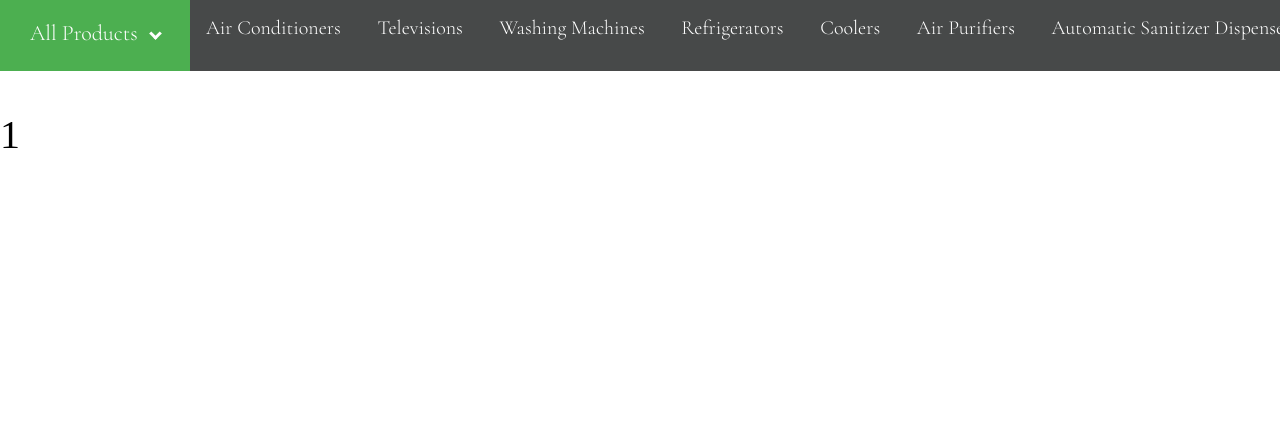
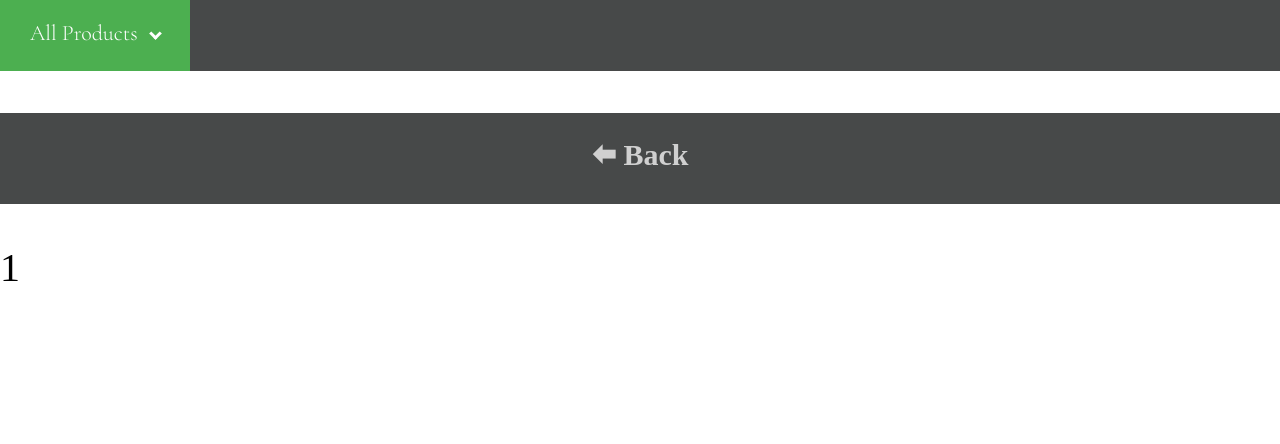
Before and after one commit to vibhor-s/KE_PythonAnywhere, a Django app: page /viewall/1 in a window 1280 px wide. Shown: the part 208-652 px from the top of the page. Run offline with Django 3.2, Linux system fonts and the light colour scheme; data comes from the database, SQL or seed files in the repository.

Commit message:
View all optimized

```diff
--- a/krishna_electronics/shop/static/shop/css/style1_pc.css
+++ b/krishna_electronics/shop/static/shop/css/style1_pc.css
@@ -582,7 +582,11 @@ product modal here
 
 
 
-
+#viewall_back
+{
+    text-align : center;
+    background-color: rgb(71, 73, 73);
+}
 
 
 
--- a/krishna_electronics/shop/templates/shop/basic.html
+++ b/krishna_electronics/shop/templates/shop/basic.html
@@ -49,39 +49,10 @@
                         <a href="#" onclick="close_product_submenu()">Products<i class="fa fa-plus-square"
                                 style="padding:0; width:2em"></i></a>
                         <div id="sidemenu_product_submenu">
+                            {% for i in category_list %}
+                                <a href="/viewall/{{i}}"> {{i}} </a>
+                            {% endfor %}
 
-                            <a href="#">Air Conditioners</a>
-                            <a href="#">Air Purifiers</a>
-                            <a href="#">Automatic Sanitizer Dispenser</a>
-                            <a href="#">Batteries</a>
-                            <a href="#">Chimneys</a>
-                            <a href="#">Coffee Makers</a>
-                            <a href="#">Cook Tops</a>
-                            <a href="#">Coolers</a>
-                            <a href="#">Deep Freezers</a>
-                            <a href="#">Electric Kettle</a>
-                            <a href="#">Fans</a>
-                            <a href="#">Hair Dryers</a>
-                            <a href="#">Hand Blenders</a>
-                            <a href="#">Home Theaters</a>
-                            <a href="#">Induction</a>
-                            <a href="#">Inverters</a>
-                            <a href="#">Irons</a>
-                            <a href="#">Juicer, Mixer & Grinders</a>
-                            <a href="#">Microwave</a>
-                            <a href="#">Milk Madhani</a>
-                            <a href="#">Refrigerators</a>
-                            <a href="#">Room Heaters</a>
-                            <a href="#">Roti Maker</a>
-                            <a href="#">Stabilizers (A.C & Main Line)</a>
-                            <a href="#">Sewing Machines</a>
-                            <a href="#">Televisions</a>
-                            <a href="#">Toasters</a>
-                            <a href="#">Trimmers</a>
-                            <a href="#">Vacuum Cleaners</a>
-                            <a href="#">Washing Machines</a>
-                            <a href="#">Water Coolers</a>
-                            <a href="#">Water Heaters</a>
                         </div>
                     </div>
                     <a href="#">About Us</a>
@@ -143,77 +114,18 @@
             </div>
             <!-- <br> <br> <br> -->
             <div class="dropdown-content">
-                <a href="#">Air Conditioners</a>
-                <a href="#">Air Purifiers</a>
-                <a href="#">Automatic Sanitizer Dispenser</a>
-                <a href="#">Batteries</a>
-                <a href="#">Chimneys</a>
-                <a href="#">Coffee Makers</a>
-                <a href="#">Cook Tops</a>
-                <a href="#">Coolers</a>
-                <a href="#">Deep Freezers</a>
-                <a href="#">Electric Kettle</a>
-                <a href="#">Fans</a>
-                <a href="#">Hair Dryers</a>
-                <a href="#">Hand Blenders</a>
-                <a href="#">Home Theaters</a>
-                <a href="#">Induction</a>
-                <a href="#">Inverters</a>
-                <a href="#">Irons</a>
-                <a href="#">Juicer, Mixer & Grinders</a>
-                <a href="#">Microwave</a>
-                <a href="#">Milk Madhani</a>
-                <a href="#">Refrigerators</a>
-                <a href="#">Room Heaters</a>
-                <a href="#">Roti Maker</a>
-                <a href="#">Stabilizers (A.C & Main Line)</a>
-                <a href="#">Sewing Machines</a>
-                <a href="#">Televisions</a>
-                <a href="#">Toasters</a>
-                <a href="#">Trimmers</a>
-                <a href="#">Vacuum Cleaners</a>
-                <a href="#">Washing Machines</a>
-                <a href="#">Water Coolers</a>
-                <a href="#">Water Heaters</a>
+                {% for i in category_list %}
+                    <a href="/viewall/{{i}}"> {{i}} </a>
+                {% endfor %}
 
             </div>
         </div>
         <!-- dropdown menu for all products button -->
 
         <div class="scrollmenu">
-            <a href="#">Air Conditioners</a>
-            <a href="#">Televisions</a>
-            <a href="#">Washing Machines</a>
-            <a href="#">Refrigerators</a>
-            <a href="#">Coolers</a>
-            <a href="#">Air Purifiers</a>
-            <a href="#">Automatic Sanitizer Dispenser</a>
-            <a href="#">Batteries</a>
-            <a href="#">Chimneys</a>
-            <a href="#">Coffee Makers</a>
-            <a href="#">Cook Tops</a>
-            <a href="#">Deep Freezers</a>
-            <a href="#">Electric Kettle</a>
-            <a href="#">Fans</a>
-            <a href="#">Hair Dryers</a>
-            <a href="#">Hand Blenders</a>
-            <a href="#">Home Theaters</a>
-            <a href="#">Induction</a>
-            <a href="#">Inverters</a>
-            <a href="#">Irons</a>
-            <a href="#">Juicer, Mixer & Grinders</a>
-            <a href="#">Microwave</a>
-            <a href="#">Milk Madhani</a>
-            <a href="#">Room Heaters</a>
-            <a href="#">Roti Maker</a>
-            <a href="#">Stabilizers (A.C & Main Line)</a>
-            <a href="#">Sewing Machines</a>
-            <a href="#">Toasters</a>
-            <a href="#">Trimmers</a>
-            <a href="#">Vacuum Cleaners</a>
-            <a href="#">Water Coolers</a>
-            <a href="#">Water Heaters</a>
-
+            {% for i in category_list %}
+                <a href="/viewall/{{i}}"> {{i}} </a>
+            {% endfor %}
         </div>
     </div>
 
--- a/krishna_electronics/shop/templates/shop/viewall.html
+++ b/krishna_electronics/shop/templates/shop/viewall.html
@@ -5,6 +5,9 @@
 
 <!--product_cat-->
 <!--temp-->
+
+<br><br><br><br><br><br><br><br><br><br><br><br><br><br><br><br><br><br><br><br><br>
+<a href="javascript:history.go(-1);" class="product_modal_close" id="viewall_back">  &#129068 Back</a>
 
 <p style="font-size: 40px"> {{temp}} </p>
 
--- a/krishna_electronics/shop/views.py
+++ b/krishna_electronics/shop/views.py
@@ -9,15 +9,15 @@ from django.core.mail import send_mail
 # Create your views here.
 def index(request):
     all_products = Product.objects.all();
-    ac = Product.objects.filter(product_category='Air Conditioners')
-    ledtv = Product.objects.filter(product_category='LED TV')
-    allprods = list(chain(ac, ledtv))
+    # ac = Product.objects.filter(product_category='Air Conditioners')
+    # ledtv = Product.objects.filter(product_category='LED TV')
+    # allprods = list(chain(ac, ledtv))
     category_list = []
     for i in all_products:
         if(i.product_category not in category_list):
             category_list.append(i.product_category)
     category_list = sorted(category_list)
-    params = {'allprods' : allprods, 'category_list' : category_list}
+    params = {'allprods' : all_products, 'category_list' : category_list}
     return render(request, 'shop/home.html', params)
 
 
```
Also changed, not shown: krishna_electronics/shop/templates/shop/home.html (+5 -37 lines).
